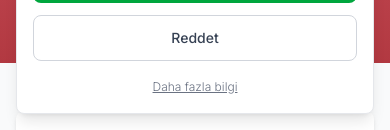
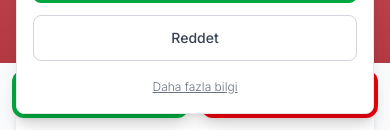
Before and after one commit to Dogukan945/hasbahce-gthb, a Next.js app: page / in a window 390 px wide. Shown: the part 714-844 px from the top of the page. Built offline with nearby package versions, Linux system fonts and the light colour scheme; no server answers; the database is empty; a web font is replaced by a local one.

Commit message:
genel guncelleme

```diff
--- a/src/app/globals.css
+++ b/src/app/globals.css
@@ -250,6 +250,11 @@
 /* Responsive container */
 .container-custom {
   @apply max-w-7xl mx-auto px-4 sm:px-6 lg:px-8;
+}
+
+/* Mobile safe-area for bottom fixed actions */
+.safe-bottom {
+  padding-bottom: env(safe-area-inset-bottom);
 }
 
 /* ===== CUSTOM MENU STYLES ===== */
--- a/src/components/HeroSection.tsx
+++ b/src/components/HeroSection.tsx
@@ -4,6 +4,8 @@ import Link from 'next/link';
 import Image from 'next/image';
 import { FaUtensils } from 'react-icons/fa';
 import Navbar from './Navbar';
+import dynamic from 'next/dynamic';
+const MobileQuickActions = dynamic(() => import('@/components/MobileQuickActions'), { ssr: false });
 import { useState, useRef, useEffect } from 'react';
 import type { DailySpecial } from '@/lib/types';
 
@@ -31,6 +33,8 @@ export default function HeroSection({ dailySpecial }: HeroSectionProps) {
       <Navbar />
       {/* Hero Section - Video Arka Plan ile */}
       <section className="relative min-h-[85vh] flex flex-col items-center justify-center overflow-hidden text-center px-4 pt-8 pb-20">
+        {/* Video preload (layout.tsx head içinde global de yapılabilir) */}
+        <link rel="preload" as="video" href="/hero-video.mp4" />
         {/* Video Arka Plan */}
         <div className="absolute inset-0 z-0">
           <video
@@ -42,6 +46,7 @@ export default function HeroSection({ dailySpecial }: HeroSectionProps) {
             className="w-full h-full object-cover"
             onLoadedData={() => setVideoLoaded(true)}
             style={{ opacity: videoLoaded ? 1 : 0 }}
+            poster="/hasbahce-logo.png"
           >
             <source src="/hero-video.mp4" type="video/mp4" />
           </video>
@@ -96,6 +101,7 @@ export default function HeroSection({ dailySpecial }: HeroSectionProps) {
         </div>
 
       </section>
+      <MobileQuickActions />
     </>
   );
 }
--- a/src/components/ImageLightbox.tsx
+++ b/src/components/ImageLightbox.tsx
@@ -1,7 +1,6 @@
 'use client';
 
-import Lightbox from 'yet-another-react-lightbox';
-import 'yet-another-react-lightbox/styles.css';
+import dynamic from 'next/dynamic';
 import { useState } from 'react';
 import Image from 'next/image';
 
@@ -20,10 +19,24 @@ export default function ImageLightbox({
 }: ImageLightboxProps) {
   const [lightboxOpen, setLightboxOpen] = useState(false);
   const [lightboxIndex, setLightboxIndex] = useState(0);
+  const [stylesLoaded, setStylesLoaded] = useState(false);
+
+  const Lightbox = dynamic(() => import('yet-another-react-lightbox'), {
+    ssr: false,
+    loading: () => null
+  });
 
   const handleImageClick = (index: number) => {
     setLightboxIndex(index);
-    setLightboxOpen(true);
+    // CSS'i ilk açılışta dinamik yükle
+    if (!stylesLoaded) {
+      import('yet-another-react-lightbox/styles.css').then(() => {
+        setStylesLoaded(true);
+        setLightboxOpen(true);
+      });
+    } else {
+      setLightboxOpen(true);
+    }
   };
 
   return (
--- a/src/components/MenuContent.tsx
+++ b/src/components/MenuContent.tsx
@@ -2,7 +2,7 @@
 
 import Image from 'next/image';
 import { FaSearch, FaTimes } from 'react-icons/fa';
-import { useState, useMemo } from 'react';
+import { useState, useMemo, useDeferredValue } from 'react';
 import SkeletonLoader from '@/components/SkeletonLoader';
 import Navbar from './Navbar';
 import { MENU_CONSTANTS } from '@/lib/constants';
@@ -13,18 +13,29 @@ import type { SearchResult } from '@/lib/types';
 export default function MenuContent() {
   const { menuCategories, categoryList, loading } = useMenuData();
   const [searchTerm, setSearchTerm] = useState('');
+  const deferredSearch = useDeferredValue(searchTerm);
   const [selectedCategory, setSelectedCategory] = useState<string | null>(null);
 
   // Arama fonksiyonu
-  const searchResults = useMemo(() => {
-    if (!searchTerm.trim()) return [];
-
-    const searchLower = searchTerm.toLowerCase();
-    const results: SearchResult[] = [];
-
+  // Lookup map: categoryKey -> items[]
+  const categoryItemsMap = useMemo(() => {
+    const map = new Map<string, typeof menuCategories[keyof typeof menuCategories]['items']>();
     categoryList.forEach((categoryKey) => {
       const category = menuCategories[categoryKey as keyof typeof menuCategories];
-      const matchingItems = category.items.filter(item =>
+      map.set(categoryKey, category.items);
+    });
+    return map;
+  }, [menuCategories, categoryList]);
+
+  const searchResults = useMemo(() => {
+    if (!deferredSearch.trim()) return [];
+
+    const searchLower = deferredSearch.toLowerCase();
+    const results: SearchResult[] = [];
+    categoryList.forEach((categoryKey) => {
+      const category = menuCategories[categoryKey as keyof typeof menuCategories];
+      const items = categoryItemsMap.get(categoryKey) || [];
+      const matchingItems = items.filter(item =>
         item.name.toLowerCase().includes(searchLower)
       );
 
@@ -39,7 +50,7 @@ export default function MenuContent() {
     });
 
     return results;
-  }, [searchTerm, menuCategories, categoryList]);
+  }, [deferredSearch, menuCategories, categoryList, categoryItemsMap]);
 
   const clearSearch = () => {
     setSearchTerm('');
@@ -83,14 +94,15 @@ export default function MenuContent() {
         <div className="bg-white shadow-lg -mt-8 mx-4 rounded-2xl relative z-10">
           <div className="max-w-4xl mx-auto p-6">
             <div className="relative">
-              <div className="flex items-center gap-3 bg-gray-50 rounded-xl p-4">
+                 <div className="flex items-center gap-3 bg-gray-50 rounded-xl p-4" role="search">
                 <FaSearch className="text-gray-400 text-xl" />
                 <input
                   type="text"
                   placeholder={MENU_CONSTANTS.SEARCH_PLACEHOLDER}
                   value={searchTerm}
                   onChange={(e) => setSearchTerm(e.target.value)}
-                  className="flex-1 text-lg px-3 py-2 bg-transparent border-0 outline-none placeholder-gray-400"
+                     className="flex-1 text-lg px-3 py-2 bg-transparent border-0 outline-none placeholder-gray-400"
+                     aria-label="Menüde ara"
                 />
                 {searchTerm && (
                   <button
--- /dev/null
+++ b/src/components/MobileQuickActions.tsx
@@ -0,0 +1,28 @@
+"use client";
+
+import { CONTACT_CONSTANTS } from '@/lib/constants';
+
+export default function MobileQuickActions() {
+  return (
+    <div className="md:hidden fixed bottom-3 left-3 right-3 z-40 safe-bottom">
+      <div className="flex gap-3">
+        <a
+          href={`tel:${CONTACT_CONSTANTS.FEATURES.ILETISIM.PHONE.replace(/\s+/g, '')}`}
+          className="flex-1 bg-green-600 text-white py-3 rounded-xl font-semibold text-center shadow-lg active:scale-[0.98]"
+          aria-label="Telefon ile ara"
+        >
+          Ara
+        </a>
+        <a
+          href={CONTACT_CONSTANTS.FEATURES.MERKEZI_KONUM.LOCATION_LINK}
+          target="_blank"
+          rel="noopener noreferrer"
+          className="flex-1 bg-red-600 text-white py-3 rounded-xl font-semibold text-center shadow-lg active:scale-[0.98]"
+          aria-label="Haritada aç"
+        >
+          Haritada Aç
+        </a>
+      </div>
+    </div>
+  );
+}
--- a/src/components/Navbar.tsx
+++ b/src/components/Navbar.tsx
@@ -9,6 +9,8 @@ import { NAVIGATION, ANIMATION_CONSTANTS } from '@/lib/constants';
 export default function Navbar() {
   const pathname = usePathname();
   const [menuOpen, setMenuOpen] = useState(false);
+  // Remove any stale dynamic variables for framer-motion (ensures clean build)
+  // (No dynamic() usage here)
 
   return (
     <header className="w-full bg-white shadow-sm sticky top-0 z-50">
@@ -59,13 +61,14 @@ export default function Navbar() {
         </button>
 
         {/* Masaüstü Menü */}
-        <nav className="hidden md:flex gap-2 md:gap-4">
+        <nav className="hidden md:flex gap-2 md:gap-4" aria-label="Ana menü">
           {NAVIGATION.LINKS.map(link => (
             <Link
               key={link.href}
               href={link.href}
               className={`px-3 py-1.5 rounded-lg font-medium text-sm md:text-base transition-colors
                 ${pathname === link.href ? 'bg-red-600 text-white shadow' : 'text-gray-700 hover:bg-red-100 hover:text-red-700'}`}
+              aria-current={pathname === link.href ? 'page' : undefined}
             >
               {link.label}
             </Link>
```
